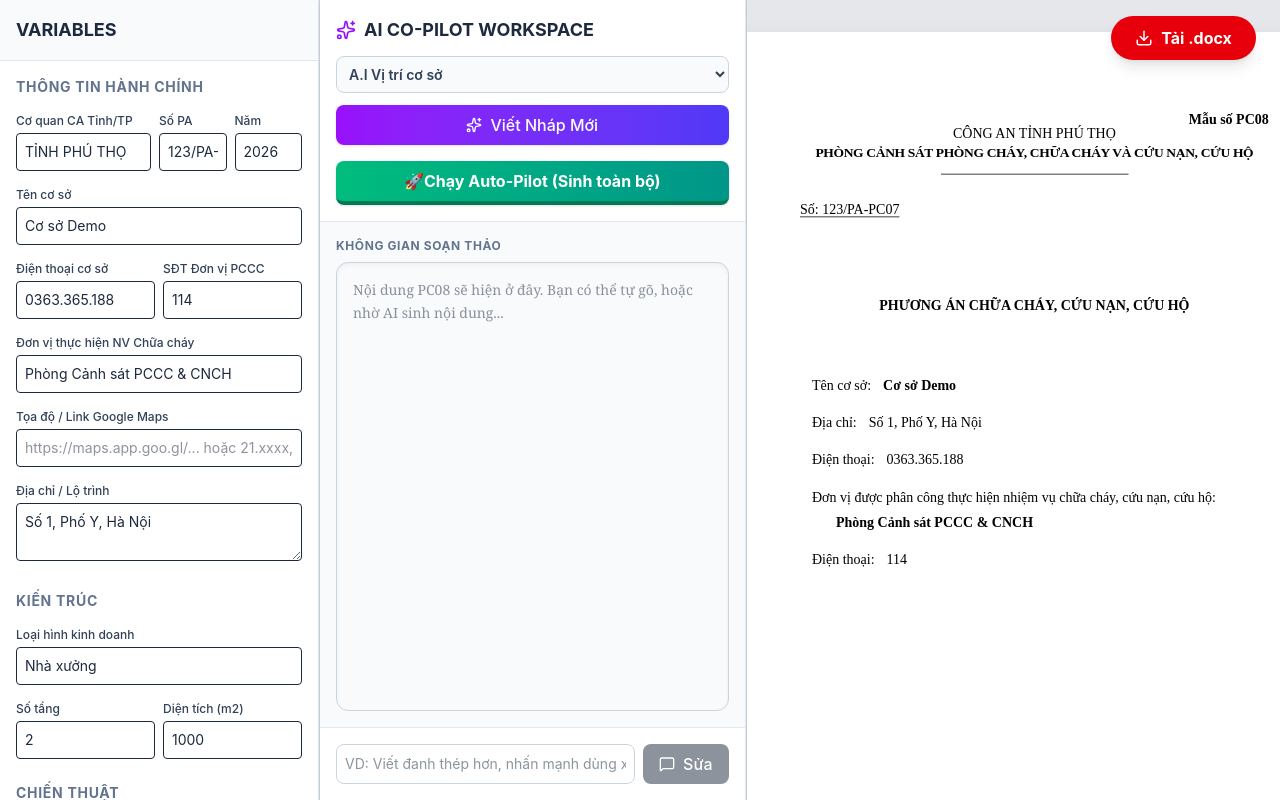
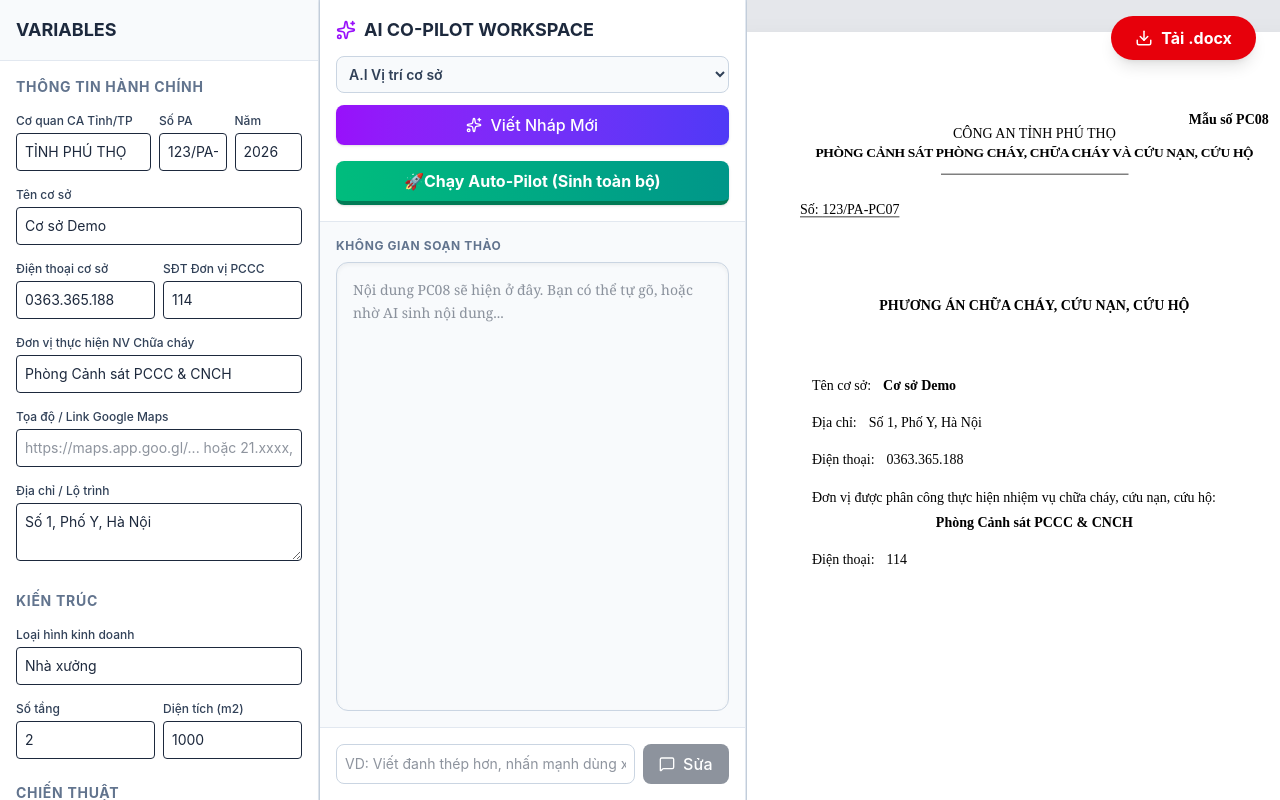
Before and after one commit to minhdunghc47-cmd/PC08, a React (Vite) app in the folder frontend/: page / in a window 1280 px wide. Built offline with nearby package versions, Linux system fonts and the light colour scheme.

Commit message:
style: Center align the PCCC agency name

```diff
--- a/frontend/src/components/DocumentPreview.jsx
+++ b/frontend/src/components/DocumentPreview.jsx
@@ -82,7 +82,7 @@ export default function DocumentPreview({ data }) {
             </p>
             <div className="flex flex-col w-full leading-snug gap-2">
               <span>Đơn vị được phân công thực hiện nhiệm vụ chữa cháy, cứu nạn, cứu hộ:</span>
-              <span className="pl-8 font-bold">{data.don_vi_pccc}</span>
+              <span className="text-center font-bold">{data.don_vi_pccc}</span>
             </div>
             <p className="flex w-full leading-snug">
               <span className="shrink-0 mr-2">Điện thoại:</span>
```
